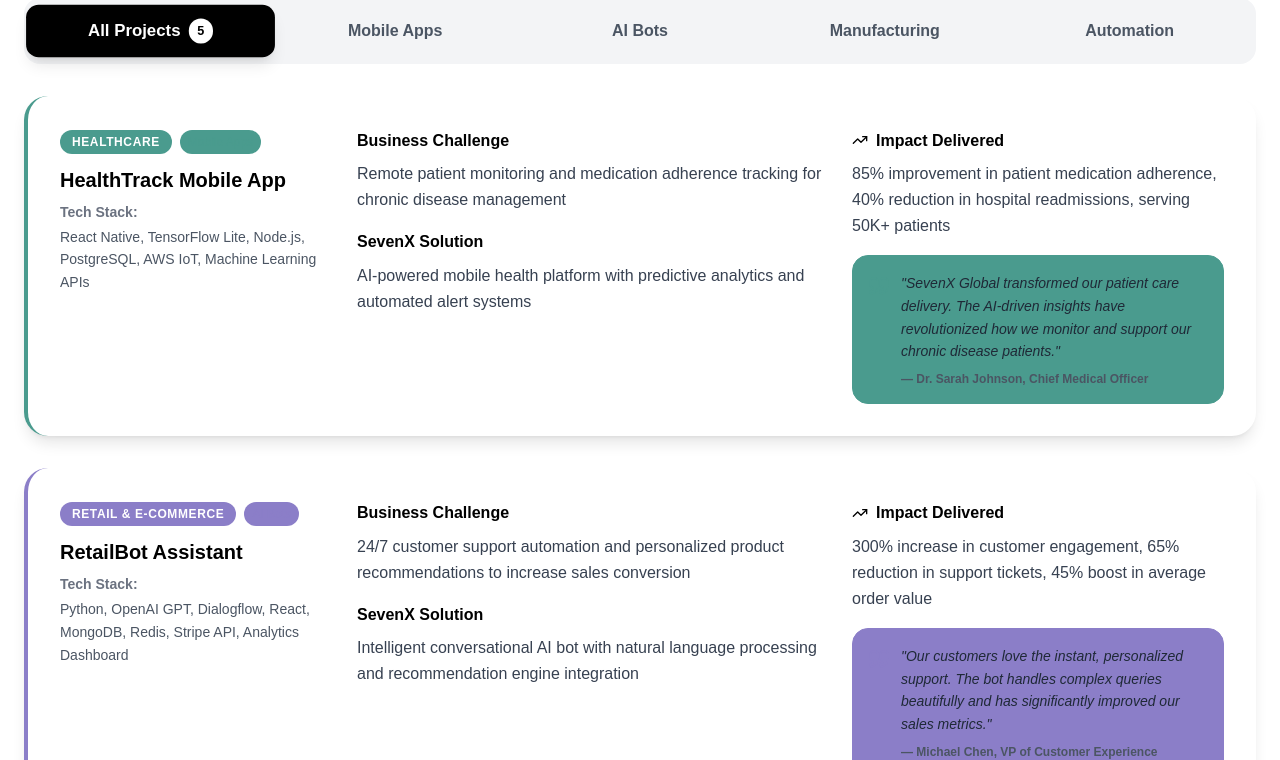
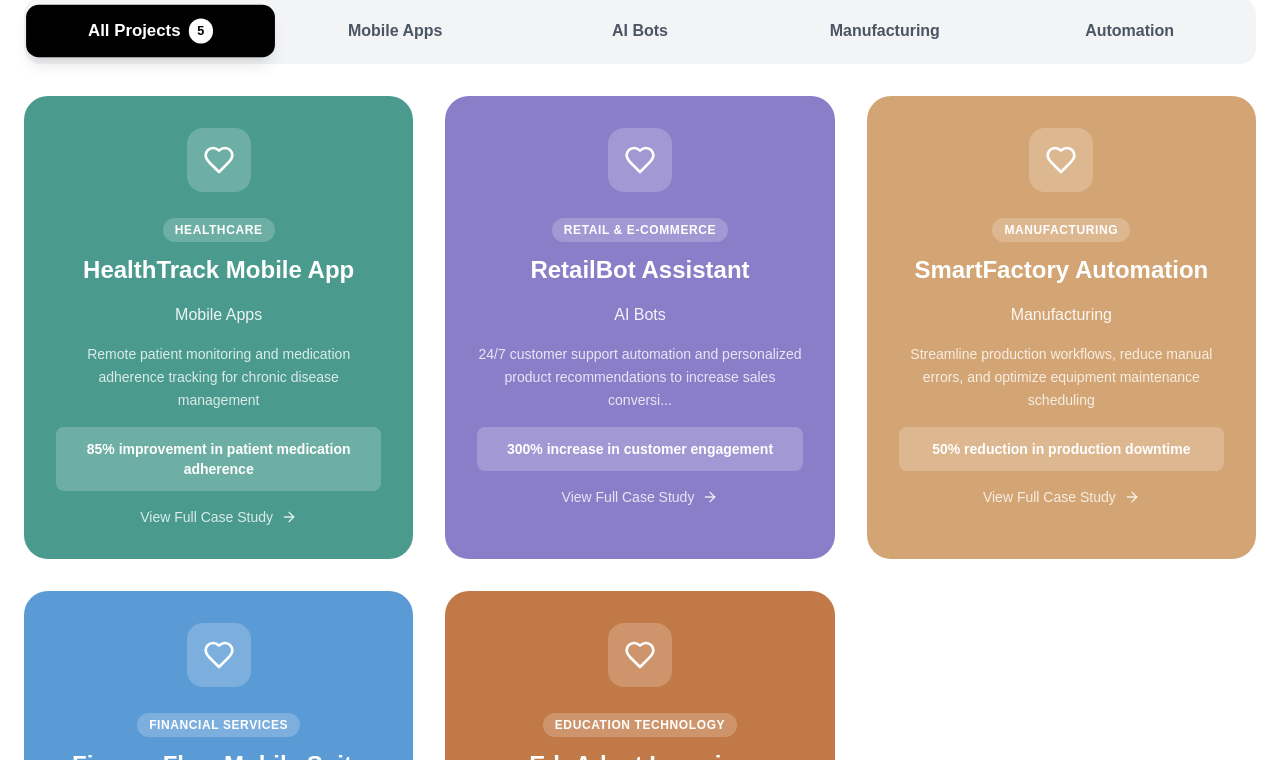
Before and after one commit to HeyItsSashi/848, a React (Vite) app: page /clients in a window 1280 px wide. Shown: the part 800-1560 px from the top of the page. Built offline with nearby package versions, Linux system fonts and the light colour scheme.

Commit message:
Change Project Portfolio layout to boxes

```diff
--- a/src/pages/Clients.tsx
+++ b/src/pages/Clients.tsx
@@ -168,98 +168,60 @@ const Clients = () => {
           </div>
 
           {/* Projects Display */}
-          <div className="space-y-8">
+          <div className="grid md:grid-cols-2 xl:grid-cols-3 gap-8">
             {filteredProjects.map((project, index) => (
               <div
                 key={index}
-                className={`bg-white rounded-3xl p-8 shadow-lg hover:shadow-2xl transition-all duration-500 group hover:-translate-y-2 border-l-4 ${
-                  project.color === 'teal' ? 'border-teal hover:border-teal' :
-                  project.color === 'purple' ? 'border-purple hover:border-purple' :
-                  project.color === 'golden' ? 'border-golden hover:border-golden' :
-                  project.color === 'sky' ? 'border-sky hover:border-sky' :
-                  'border-rust hover:border-rust'
-                } hover:scale-[1.02] cursor-pointer animate-fadeInUp`}
+                className={`rounded-3xl p-8 hover:shadow-2xl transition-all duration-500 group hover:-translate-y-3 cursor-pointer hover:scale-[1.02] text-white relative overflow-hidden ${
+                  project.color === 'teal' ? 'bg-teal' :
+                  project.color === 'purple' ? 'bg-purple' :
+                  project.color === 'golden' ? 'bg-golden' :
+                  project.color === 'sky' ? 'bg-sky' :
+                  'bg-rust'
+                } animate-fadeInUp`}
                 style={{ animationDelay: `${index * 0.1}s` }}
               >
-                <div className="grid lg:grid-cols-12 gap-6 items-start">
-                  {/* Project Info */}
-                  <div className="lg:col-span-3">
-                    <div className={`inline-flex px-3 py-1 rounded-full text-xs font-semibold uppercase tracking-wider mb-3 ${
-                      project.color === 'teal' ? 'bg-teal text-white' :
-                      project.color === 'purple' ? 'bg-purple text-white' :
-                      project.color === 'golden' ? 'bg-golden text-white' :
-                      project.color === 'sky' ? 'bg-sky text-white' :
-                      'bg-rust text-white'
-                    }`}>
-                      {project.industry}
-                    </div>
-                    <div className={`inline-flex px-2 py-1 rounded-full text-xs font-medium mb-3 ml-2 ${
-                      project.category === 'Mobile Apps' ? 'bg-teal bg-opacity-20 text-teal' :
-                      project.category === 'AI Bots' ? 'bg-purple bg-opacity-20 text-purple' :
-                      'bg-golden bg-opacity-20 text-golden'
-                    }`}>
-                      {project.category}
-                    </div>
-                    <h3 className="text-xl font-bold text-black mb-2 group-hover:text-gray-700 transition-colors duration-300">
-                      {project.project}
-                    </h3>
-                    <div className="text-sm text-gray-500 mb-4">
-                      <strong>Tech Stack:</strong>
-                      <p className="mt-1 text-gray-600 leading-relaxed">{project.techUsed}</p>
-                    </div>
+                <div className="absolute inset-0 bg-gradient-to-br from-white/10 to-transparent opacity-0 group-hover:opacity-100 transition-opacity duration-500"></div>
+                <div className="relative z-10 text-center">
+                  {/* Heart Icon */}
+                  <div className="w-16 h-16 bg-white bg-opacity-20 rounded-2xl flex items-center justify-center mx-auto mb-6 group-hover:bg-opacity-30 group-hover:scale-110 group-hover:rotate-6 transition-all duration-500 group-hover:shadow-lg">
+                    <Heart className="w-8 h-8 text-white" />
                   </div>
 
-                  {/* Business Need & Solution */}
-                  <div className="lg:col-span-5">
-                    <div className="space-y-4">
-                      <div>
-                        <h4 className="font-semibold text-black mb-2">Business Challenge</h4>
-                        <p className="text-gray-700 leading-relaxed">{project.businessNeed}</p>
-                      </div>
-                      <div>
-                        <h4 className="font-semibold text-black mb-2">SevenX Solution</h4>
-                        <p className="text-gray-700 leading-relaxed">{project.solution}</p>
-                      </div>
-                    </div>
+                  {/* Industry Badge */}
+                  <div className="inline-flex px-3 py-1 rounded-full text-xs font-semibold uppercase tracking-wider mb-3 bg-white bg-opacity-20">
+                    {project.industry}
                   </div>
 
-                  {/* Impact & Testimonial */}
-                  <div className="lg:col-span-4">
-                    <div className="space-y-4">
-                      <div>
-                        <h4 className="font-semibold text-black mb-2 flex items-center space-x-2">
-                          <TrendingUp className="w-4 h-4" />
-                          <span>Impact Delivered</span>
-                        </h4>
-                        <p className="text-gray-700 leading-relaxed font-medium">{project.impact}</p>
-                      </div>
+                  {/* Project Title */}
+                  <h3 className="text-2xl font-bold text-white mb-4 transition-colors duration-300">
+                    {project.project}
+                  </h3>
 
-                      <div className={`rounded-2xl p-4 ${
-                        project.color === 'teal' ? 'bg-teal bg-opacity-10 border border-teal border-opacity-20' :
-                        project.color === 'purple' ? 'bg-purple bg-opacity-10 border border-purple border-opacity-20' :
-                        project.color === 'golden' ? 'bg-golden bg-opacity-10 border border-golden border-opacity-20' :
-                        project.color === 'sky' ? 'bg-sky bg-opacity-10 border border-sky border-opacity-20' :
-                        'bg-rust bg-opacity-10 border border-rust border-opacity-20'
-                      }`}>
-                        <div className="flex items-start space-x-3">
-                          <Quote className={`w-5 h-5 mt-1 flex-shrink-0 ${
-                            project.color === 'teal' ? 'text-teal' :
-                            project.color === 'purple' ? 'text-purple' :
-                            project.color === 'golden' ? 'text-golden' :
-                            project.color === 'sky' ? 'text-sky' :
-                            'text-rust'
-                          }`} />
-                          <div>
-                            <p className="text-gray-800 italic text-sm leading-relaxed mb-2">
-                              "{project.testimonial}"
-                            </p>
-                            <p className="text-gray-600 text-xs font-semibold">
-                              — {project.client}
-                            </p>
-                          </div>
-                        </div>
-                      </div>
-                    </div>
+                  {/* Category */}
+                  <p className="text-white text-opacity-90 mb-4 font-medium">
+                    {project.category}
+                  </p>
+
+                  {/* Business Need - Shortened */}
+                  <p className="text-white text-opacity-80 text-sm leading-relaxed mb-4">
+                    {project.businessNeed.length > 100 ?
+                      `${project.businessNeed.substring(0, 100)}...` :
+                      project.businessNeed
+                    }
+                  </p>
+
+                  {/* Impact Highlight */}
+                  <div className="bg-white bg-opacity-20 rounded-lg p-3 mb-4">
+                    <p className="text-white text-sm font-semibold">
+                      {project.impact.split(',')[0]}
+                    </p>
+                  </div>
+
+                  {/* View Details Button */}
+                  <div className="flex items-center justify-center space-x-2 text-white text-opacity-80 group-hover:text-white transition-all duration-300 text-sm">
+                    <span>View Full Case Study</span>
+                    <ArrowRight className="w-4 h-4 group-hover:translate-x-1 transition-transform duration-300" />
                   </div>
                 </div>
               </div>
@@ -268,7 +230,7 @@ const Clients = () => {
 
           {/* Empty state for filtered results */}
           {filteredProjects.length === 0 && (
-            <div className="text-center py-16">
+            <div className="text-center py-16 col-span-full">
               <div className="w-24 h-24 bg-gray-100 rounded-full flex items-center justify-center mx-auto mb-6">
                 <Building2 className="w-12 h-12 text-gray-400" />
               </div>
```
